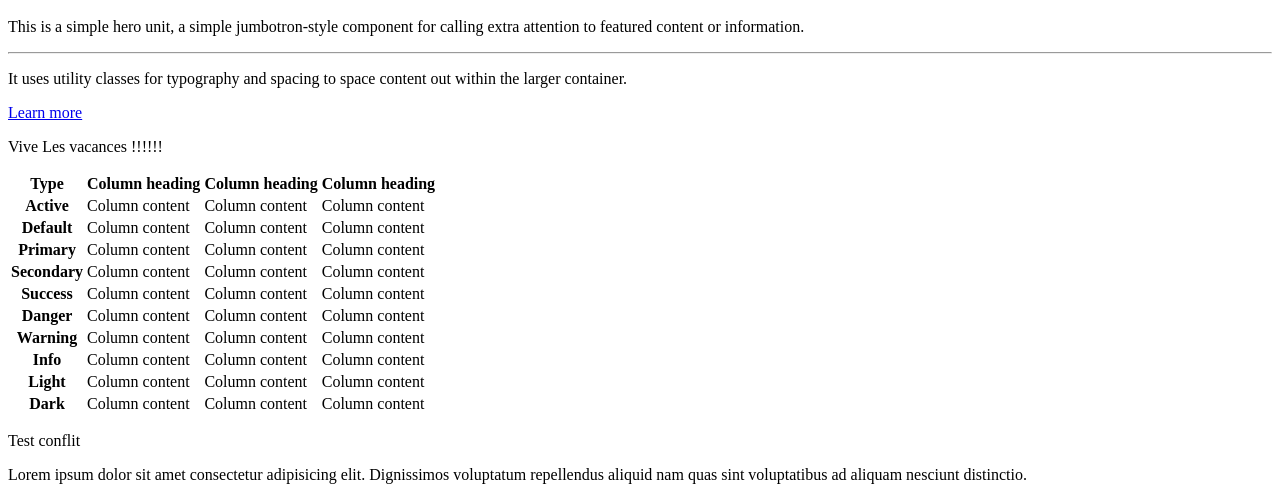
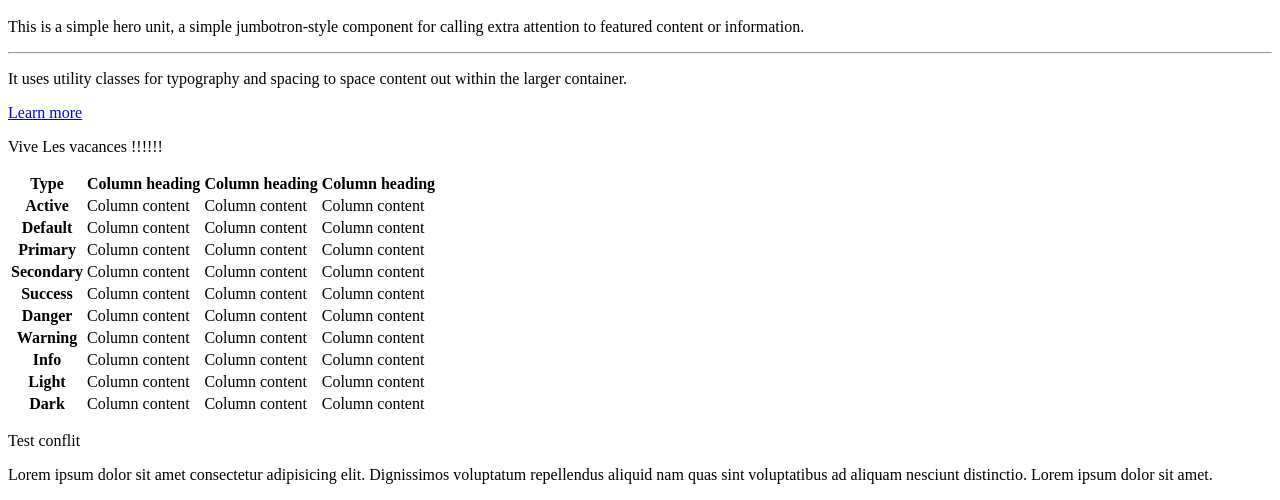
Before and after one commit to gabriellefournier-neri/NoobInterface, a plain HTML site: page index.html in a window 1280 px wide. Shown: the part 367-867 px from the top of the page. Drawn offline with nearby package versions, Linux system fonts and the light colour scheme.

Commit message:
ajout test conflit

```diff
--- a/index.html
+++ b/index.html
@@ -149,7 +149,7 @@
 
         </div>
         <p class="text-center text-danger">Test conflit</p>
-        <p class="text-center text-danger">Lorem ipsum dolor sit amet consectetur adipisicing elit. Dignissimos voluptatum repellendus aliquid nam quas sint voluptatibus ad aliquam nesciunt distinctio.</p>
+        <p class="text-center text-danger">Lorem ipsum dolor sit amet consectetur adipisicing elit. Dignissimos voluptatum repellendus aliquid nam quas sint voluptatibus ad aliquam nesciunt distinctio. Lorem ipsum dolor sit amet.</p>
     </main>
 
 
```
